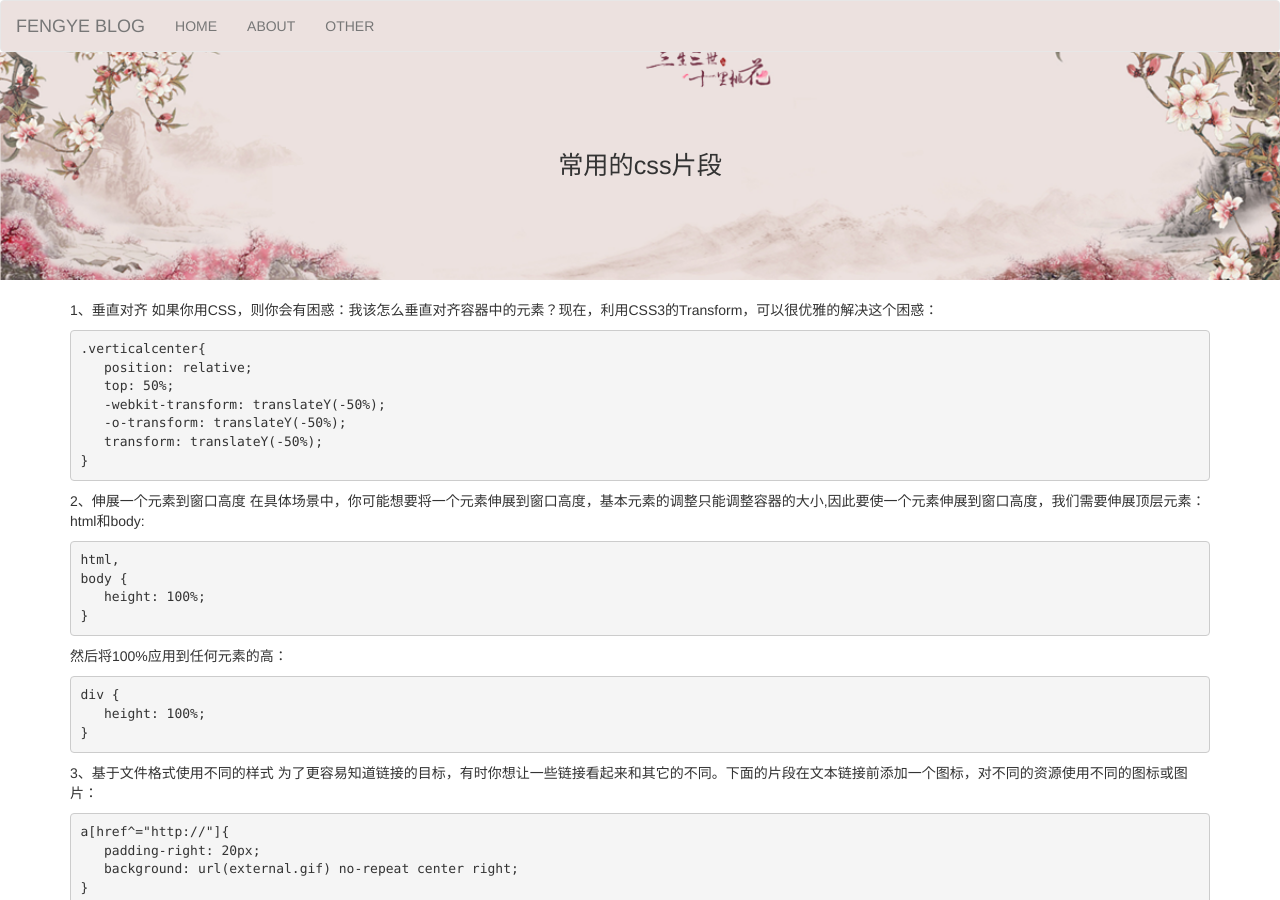
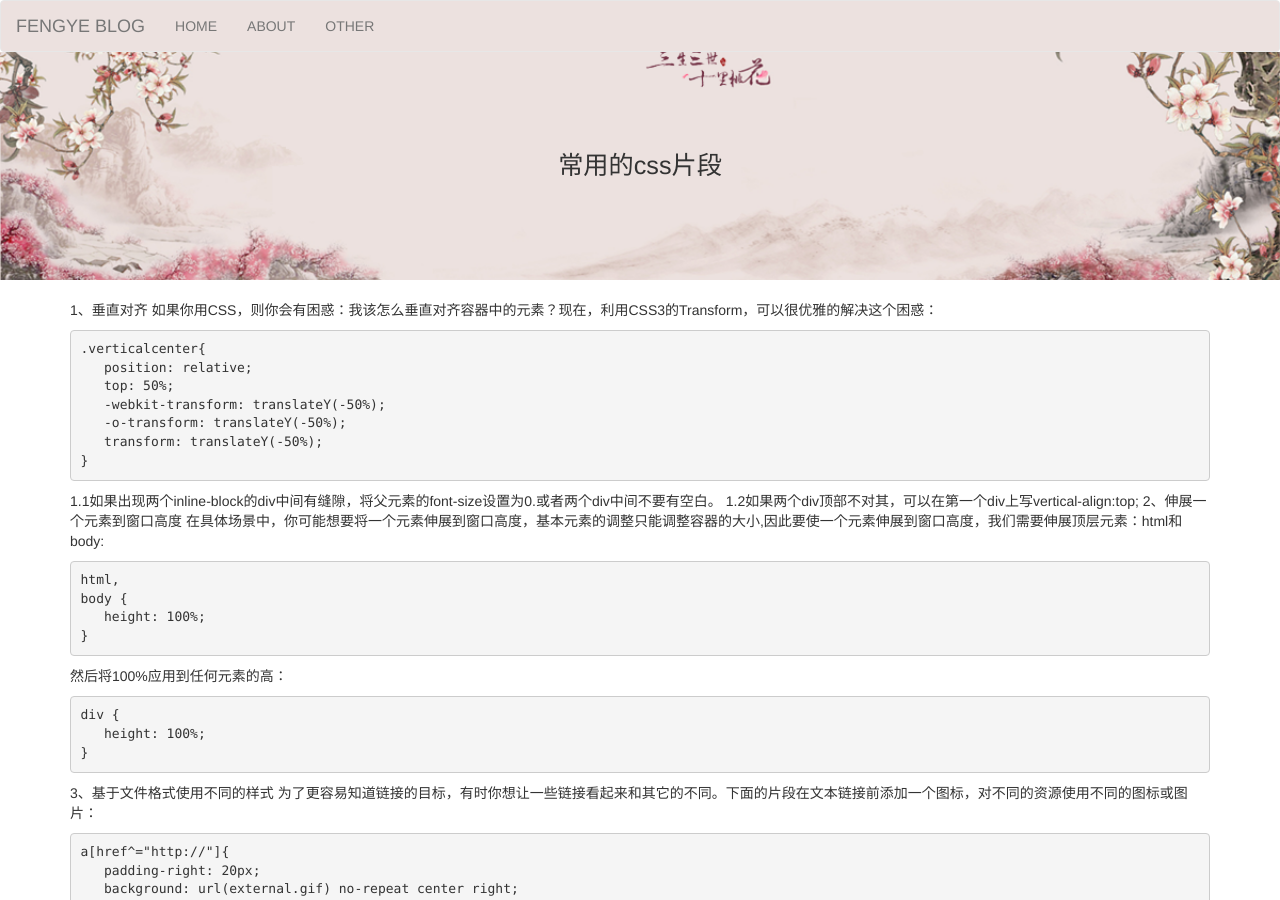
Before and after one commit to fengye12/fengye12.github.io, a Jekyll site: the page built from _posts/2017-2-1-CSS-sprite.md, in a window 1280 px wide and 900 px high. Built offline with Jekyll 4.4.1, drawn with Linux system fonts in a browser that asks for light colours.

Commit message:
img-modef

```diff
--- a/_posts/2017-2-1-CSS-sprite.md
+++ b/_posts/2017-2-1-CSS-sprite.md
@@ -14,6 +14,8 @@ leftImg:  /images/2before.jpg
    transform: translateY(-50%);
 }
 </pre>
+1.1如果出现两个inline-block的div中间有缝隙，将父元素的font-size设置为0.或者两个div中间不要有空白。
+1.2如果两个div顶部不对其，可以在第一个div上写vertical-align:top;
 2、伸展一个元素到窗口高度
 在具体场景中，你可能想要将一个元素伸展到窗口高度，基本元素的调整只能调整容器的大小,因此要使一个元素伸展到窗口高度，我们需要伸展顶层元素：html和body:
 <pre>
```
Also changed, not shown: other parts of _posts/2017-2-1-CSS-sprite.md (+1 -1 lines), _posts/2017-2-25-Jquery-Date.md (+1 -1 lines), _posts/2017-2-26-NaN-learn.md (+1 -1 lines), _posts/2017-2-27-use-swiper.md (+1 -1 lines), _posts/2017-2-28-small-tool.md (+1 -1 lines), images/2before.jpg (deleted), images/2before.png (added), images/css.png (added), images/ie.png, images/vue-logo.png.
